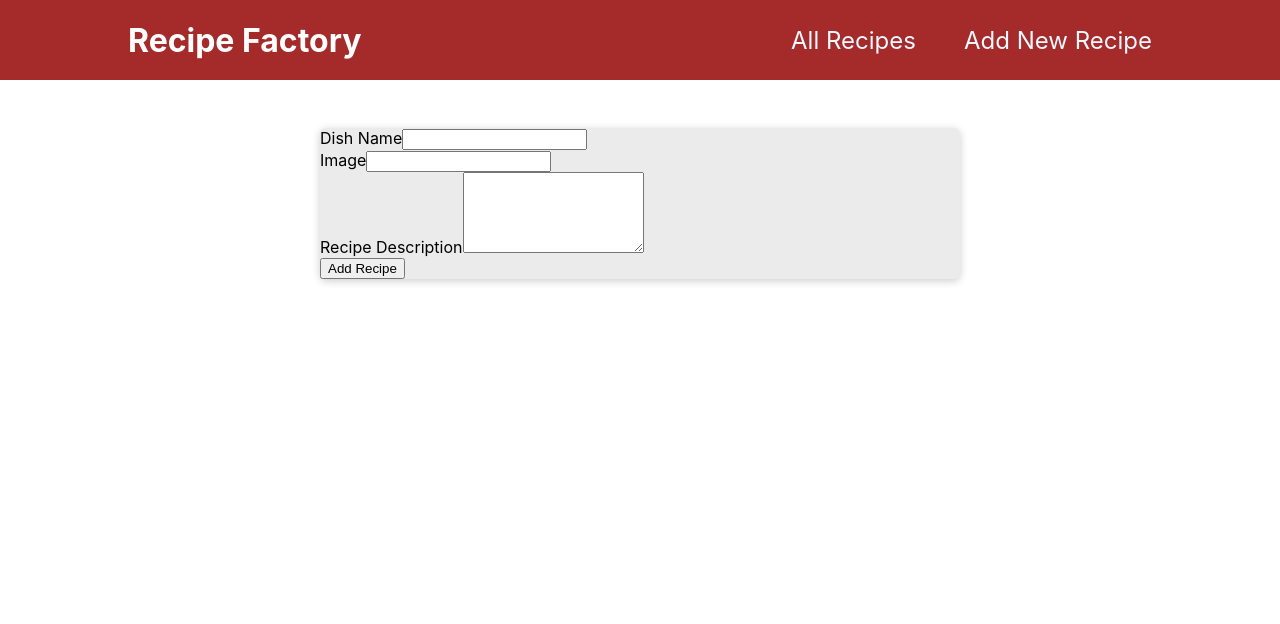
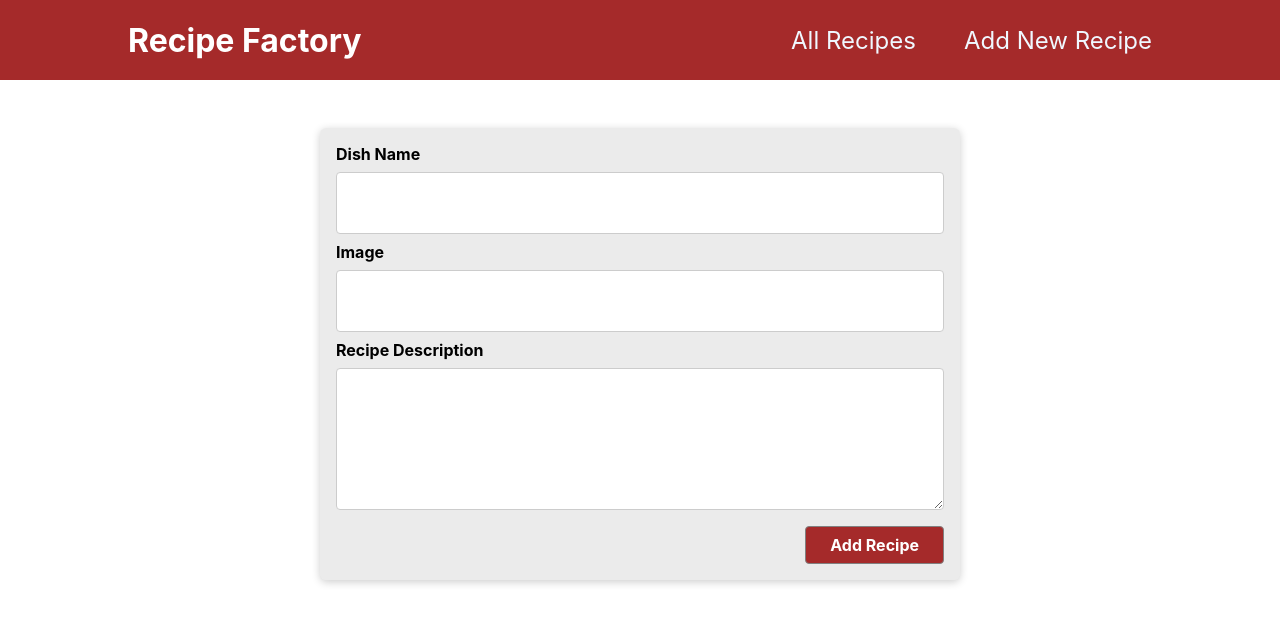
Before and after one commit to bbkbyti/Recipe-Factory, a Next.js app in the folder recipe-factory/: page /new-recipe in a window 1280 px wide. Shown: the top 624 px of the page. Built offline with nearby package versions, Linux system fonts and the light colour scheme.

Commit message:
new recipe form css file added with some css

```diff
--- a/recipe-factory/components/recipes/NewRecipeForm.js
+++ b/recipe-factory/components/recipes/NewRecipeForm.js
@@ -1,5 +1,7 @@
 
 import { useRef } from 'react';
+
+import classes from './NewRecipeForm.module.css';
 import Card from '../ui/Card'
 
 const NewRecipeForm = (props) => {
@@ -24,20 +26,20 @@ const NewRecipeForm = (props) => {
 
     return (
         <Card>
-            <form onSubmit={submitHandler}>
-            <div>
+            <form className={classes.form} onSubmit={submitHandler}>
+            <div className={classes.control}>
                 <label htmlFor="title">Dish Name</label>
                 <input type='text' required id='title' ref={titleInputRef} />
             </div>
-            <div>
+            <div className={classes.control}>
                 <label htmlFor="image">Image</label>
                 <input type='url' required id='image' ref={imageInputRef} />
             </div>
-            <div>
+            <div className={classes.control}>
                 <label htmlFor="description">Recipe Description</label>
                 <textarea id='description' required rows='5' ref={descriptionInputRef}></textarea>
             </div>
-            <div>
+            <div className={classes.actions}>
                 <button>Add Recipe</button>
             </div>
         </form>
--- /dev/null
+++ b/recipe-factory/components/recipes/NewRecipeForm.module.css
@@ -0,0 +1,44 @@
+.form {
+  padding: 1rem;
+}
+
+.control {
+  margin-bottom: 0.5rem;
+}
+
+.control label {
+  display: block;
+  font-weight: bold;
+  margin-bottom: 0.5rem;
+}
+
+.control input, .control textarea {
+    display: block;
+    font: inherit;
+    border-radius: 4px;
+    border: 1px solid #ccc;
+    padding: 1.25rem;
+    width: 100%;
+}
+
+.actions {
+  margin-top: 1rem;
+  text-align: right;
+}
+
+.actions button {
+  font: inherit;
+  cursor: pointer;
+  background-color: brown;
+  color: white;
+  padding: 0.5rem 1.5rem;
+  border: 1px solid gray;
+  border-radius: 4px;
+  font-weight: bold;
+}
+
+.actions button:hover,
+.actions button:active {
+  background-color: rgb(117, 12, 0);
+  border-color: rgb(117, 12, 0);
+}
--- /dev/null
+++ b/recipe-factory/components/recipes/RecipeList.module.css
@@ -0,0 +1,5 @@
+.list {
+    list-style: none;
+    margin: 0;
+    padding: 0;
+}
--- a/recipe-factory/components/recipes/RecipesList.js
+++ b/recipe-factory/components/recipes/RecipesList.js
@@ -2,8 +2,11 @@
 import Card from '../ui/Card';
 import RecipeItem from './RecipeItem'
 
+import classes from './RecipeList.module.css'
+
 const RecipesList = (props) => {
     return (
+        <ul className={classes.list}>
             <Card>
                 {props.recipes.map((recipe) => (
                     <RecipeItem
@@ -14,6 +17,8 @@ const RecipesList = (props) => {
                     />
                 ))}
             </Card>
+        </ul>
+
     )
 }
 export default RecipesList;
```
Lines whose indentation alone changed are shown as unchanged.
